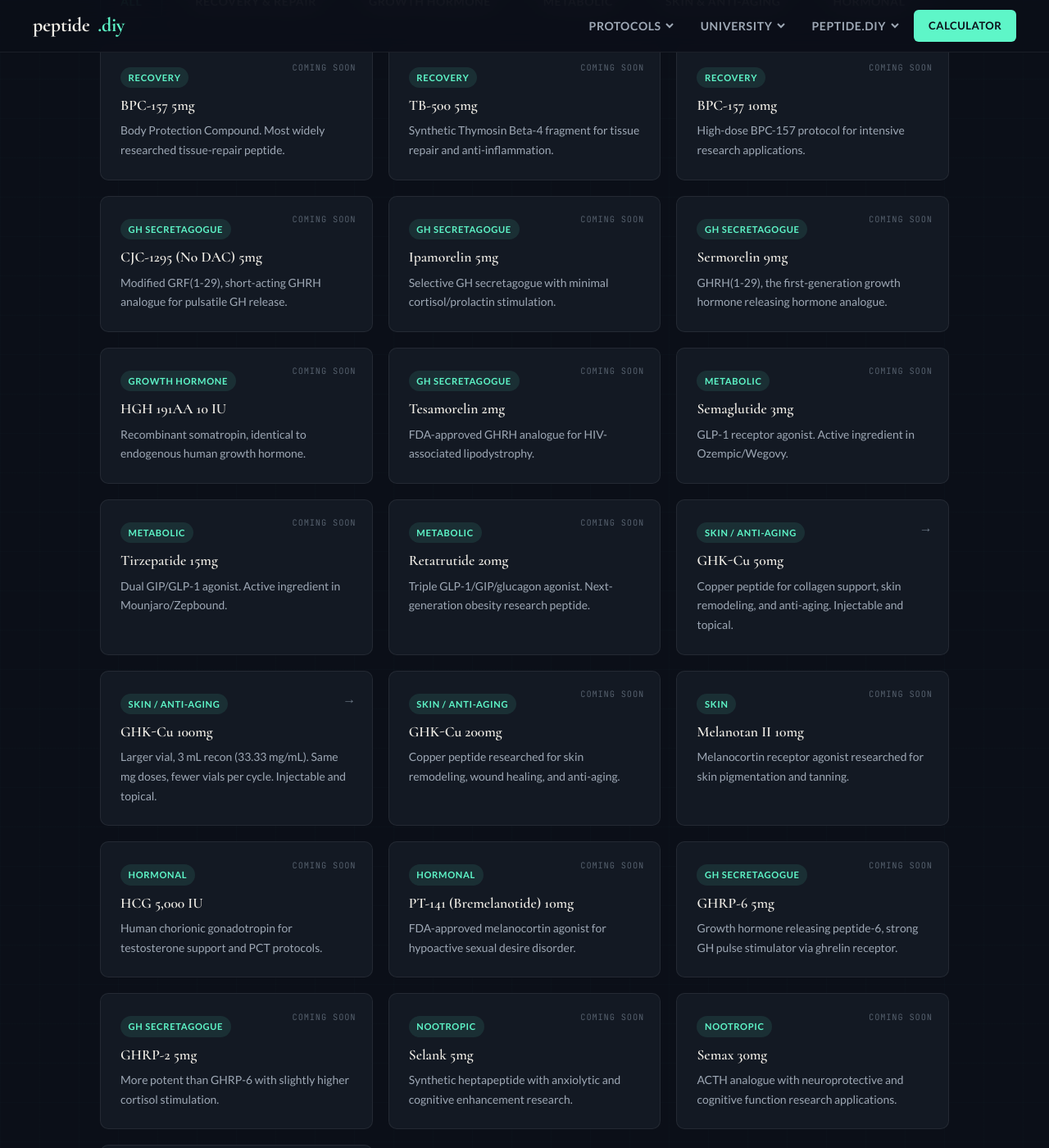
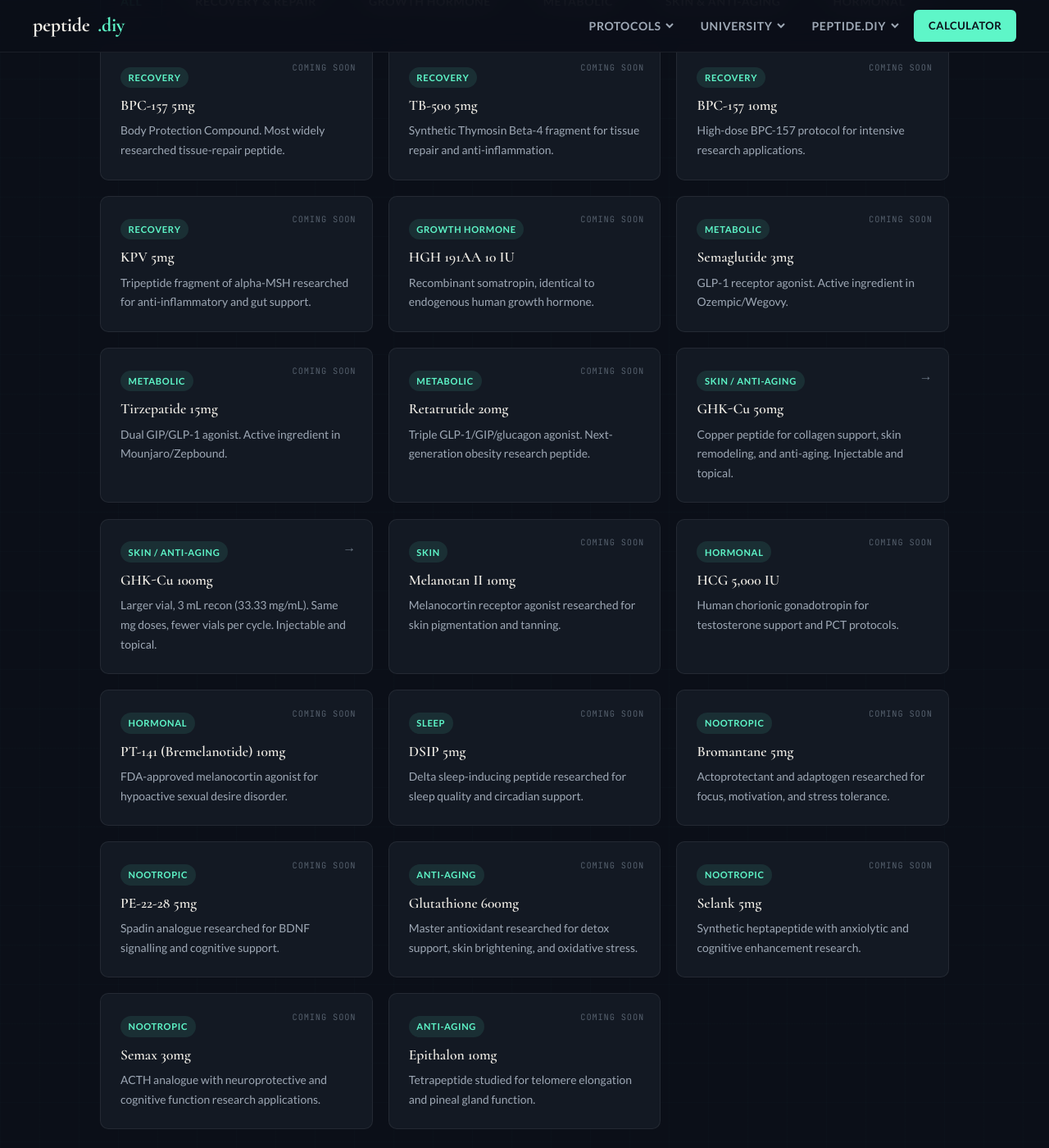
Before and after one commit to FletcherPoole/peptide.diy, a Jekyll site: the page built from single-peptides.html, in a window 1280 px wide and 1400 px high, scrolled down 464 px. Shown: the whole window at 82% size. Built offline with Jekyll 4.4.1, drawn with Linux system fonts in a browser that asks for light colours.

Commit message:
Remove nonexistent GHK-Cu 200mg card from single peptides.
Co-authored-by: Cursor <cursoragent@cursor.com>

```diff
--- a/single-peptides.html
+++ b/single-peptides.html
@@ -27,22 +27,20 @@ description: "Single peptide dosage protocols: reconstitution, dosing schedules
         <div class="proto-card coming-soon" data-cat="recovery"><span class="proto-tag">Recovery</span><span class="proto-soon">Coming soon</span><h3>BPC-157 5mg</h3><p>Body Protection Compound. Most widely researched tissue-repair peptide.</p></div>
         <div class="proto-card coming-soon" data-cat="recovery"><span class="proto-tag">Recovery</span><span class="proto-soon">Coming soon</span><h3>TB-500 5mg</h3><p>Synthetic Thymosin Beta-4 fragment for tissue repair and anti-inflammation.</p></div>
         <div class="proto-card coming-soon" data-cat="recovery"><span class="proto-tag">Recovery</span><span class="proto-soon">Coming soon</span><h3>BPC-157 10mg</h3><p>High-dose BPC-157 protocol for intensive research applications.</p></div>
-        <div class="proto-card coming-soon" data-cat="gh"><span class="proto-tag">GH Secretagogue</span><span class="proto-soon">Coming soon</span><h3>CJC-1295 (No DAC) 5mg</h3><p>Modified GRF(1-29), short-acting GHRH analogue for pulsatile GH release.</p></div>
-        <div class="proto-card coming-soon" data-cat="gh"><span class="proto-tag">GH Secretagogue</span><span class="proto-soon">Coming soon</span><h3>Ipamorelin 5mg</h3><p>Selective GH secretagogue with minimal cortisol/prolactin stimulation.</p></div>
-        <div class="proto-card coming-soon" data-cat="gh"><span class="proto-tag">GH Secretagogue</span><span class="proto-soon">Coming soon</span><h3>Sermorelin 9mg</h3><p>GHRH(1-29), the first-generation growth hormone releasing hormone analogue.</p></div>
+        <div class="proto-card coming-soon" data-cat="recovery"><span class="proto-tag">Recovery</span><span class="proto-soon">Coming soon</span><h3>KPV 5mg</h3><p>Tripeptide fragment of alpha-MSH researched for anti-inflammatory and gut support.</p></div>
         <div class="proto-card coming-soon" data-cat="gh"><span class="proto-tag">Growth Hormone</span><span class="proto-soon">Coming soon</span><h3>HGH 191AA 10 IU</h3><p>Recombinant somatropin, identical to endogenous human growth hormone.</p></div>
-        <div class="proto-card coming-soon" data-cat="gh"><span class="proto-tag">GH Secretagogue</span><span class="proto-soon">Coming soon</span><h3>Tesamorelin 2mg</h3><p>FDA-approved GHRH analogue for HIV-associated lipodystrophy.</p></div>
         <div class="proto-card coming-soon" data-cat="metabolic"><span class="proto-tag">Metabolic</span><span class="proto-soon">Coming soon</span><h3>Semaglutide 3mg</h3><p>GLP-1 receptor agonist. Active ingredient in Ozempic/Wegovy.</p></div>
         <div class="proto-card coming-soon" data-cat="metabolic"><span class="proto-tag">Metabolic</span><span class="proto-soon">Coming soon</span><h3>Tirzepatide 15mg</h3><p>Dual GIP/GLP-1 agonist. Active ingredient in Mounjaro/Zepbound.</p></div>
         <div class="proto-card coming-soon" data-cat="metabolic"><span class="proto-tag">Metabolic</span><span class="proto-soon">Coming soon</span><h3>Retatrutide 20mg</h3><p>Triple GLP-1/GIP/glucagon agonist. Next-generation obesity research peptide.</p></div>
         <a class="proto-card" data-cat="skin" href="{{ '/ghk-cu-50mg.html' | relative_url }}"><span class="proto-tag">Skin / Anti-Aging</span><div class="arrow">→</div><h3>GHK-Cu 50mg</h3><p>Copper peptide for collagen support, skin remodeling, and anti-aging. Injectable and topical.</p></a>
         <a class="proto-card" data-cat="skin" href="{{ '/ghk-cu-100mg.html' | relative_url }}"><span class="proto-tag">Skin / Anti-Aging</span><div class="arrow">→</div><h3>GHK-Cu 100mg</h3><p>Larger vial, 3 mL recon (33.33 mg/mL). Same mg doses, fewer vials per cycle. Injectable and topical.</p></a>
-        <div class="proto-card coming-soon" data-cat="skin"><span class="proto-tag">Skin / Anti-Aging</span><span class="proto-soon">Coming soon</span><h3>GHK-Cu 200mg</h3><p>Copper peptide researched for skin remodeling, wound healing, and anti-aging.</p></div>
         <div class="proto-card coming-soon" data-cat="skin"><span class="proto-tag">Skin</span><span class="proto-soon">Coming soon</span><h3>Melanotan II 10mg</h3><p>Melanocortin receptor agonist researched for skin pigmentation and tanning.</p></div>
         <div class="proto-card coming-soon" data-cat="hormonal"><span class="proto-tag">Hormonal</span><span class="proto-soon">Coming soon</span><h3>HCG 5,000 IU</h3><p>Human chorionic gonadotropin for testosterone support and PCT protocols.</p></div>
         <div class="proto-card coming-soon" data-cat="hormonal"><span class="proto-tag">Hormonal</span><span class="proto-soon">Coming soon</span><h3>PT-141 (Bremelanotide) 10mg</h3><p>FDA-approved melanocortin agonist for hypoactive sexual desire disorder.</p></div>
-        <div class="proto-card coming-soon" data-cat="gh"><span class="proto-tag">GH Secretagogue</span><span class="proto-soon">Coming soon</span><h3>GHRP-6 5mg</h3><p>Growth hormone releasing peptide-6, strong GH pulse stimulator via ghrelin receptor.</p></div>
-        <div class="proto-card coming-soon" data-cat="gh"><span class="proto-tag">GH Secretagogue</span><span class="proto-soon">Coming soon</span><h3>GHRP-2 5mg</h3><p>More potent than GHRP-6 with slightly higher cortisol stimulation.</p></div>
+        <div class="proto-card coming-soon" data-cat="recovery"><span class="proto-tag">Sleep</span><span class="proto-soon">Coming soon</span><h3>DSIP 5mg</h3><p>Delta sleep-inducing peptide researched for sleep quality and circadian support.</p></div>
+        <div class="proto-card coming-soon" data-cat="recovery"><span class="proto-tag">Nootropic</span><span class="proto-soon">Coming soon</span><h3>Bromantane 5mg</h3><p>Actoprotectant and adaptogen researched for focus, motivation, and stress tolerance.</p></div>
+        <div class="proto-card coming-soon" data-cat="recovery"><span class="proto-tag">Nootropic</span><span class="proto-soon">Coming soon</span><h3>PE-22-28 5mg</h3><p>Spadin analogue researched for BDNF signalling and cognitive support.</p></div>
+        <div class="proto-card coming-soon" data-cat="skin"><span class="proto-tag">Anti-Aging</span><span class="proto-soon">Coming soon</span><h3>Glutathione 600mg</h3><p>Master antioxidant researched for detox support, skin brightening, and oxidative stress.</p></div>
         <div class="proto-card coming-soon" data-cat="recovery"><span class="proto-tag">Nootropic</span><span class="proto-soon">Coming soon</span><h3>Selank 5mg</h3><p>Synthetic heptapeptide with anxiolytic and cognitive enhancement research.</p></div>
         <div class="proto-card coming-soon" data-cat="recovery"><span class="proto-tag">Nootropic</span><span class="proto-soon">Coming soon</span><h3>Semax 30mg</h3><p>ACTH analogue with neuroprotective and cognitive function research applications.</p></div>
         <div class="proto-card coming-soon" data-cat="skin"><span class="proto-tag">Anti-Aging</span><span class="proto-soon">Coming soon</span><h3>Epithalon 10mg</h3><p>Tetrapeptide studied for telomere elongation and pineal gland function.</p></div>
```
